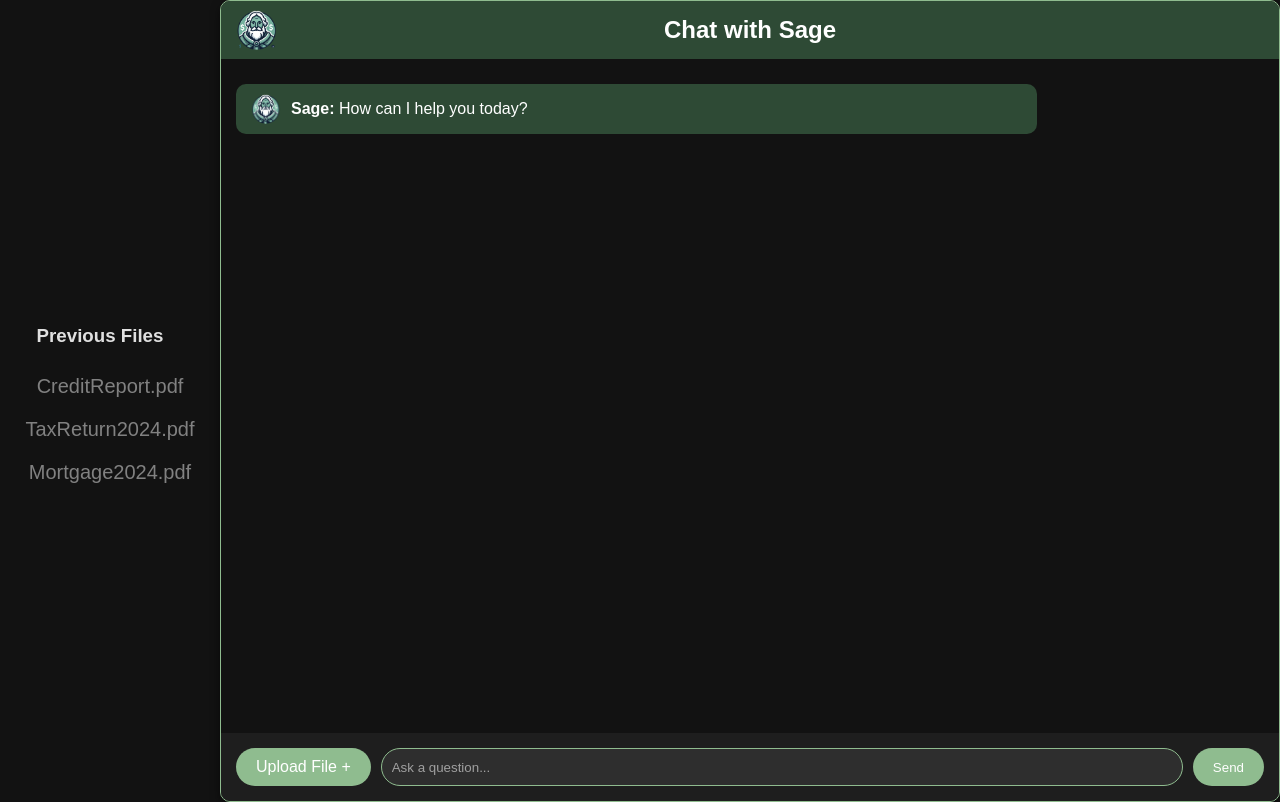
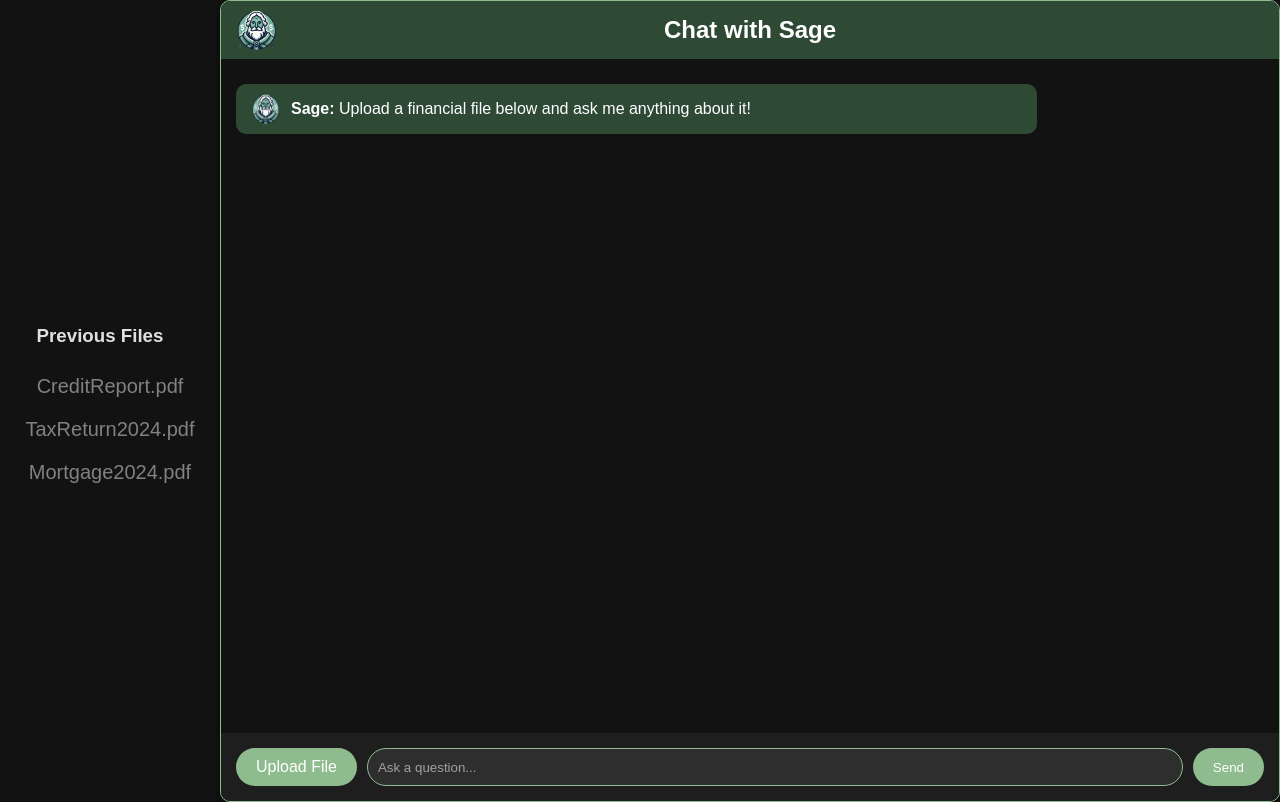
Before and after one commit to kkaushik03/FinSage, a Django app: page /process_input/ in a window 1280 px wide. Run offline with Django 5.2, Linux system fonts and the light colour scheme.

Commit message:
frontend

```diff
--- a/project/score/templates/score/index.html
+++ b/project/score/templates/score/index.html
@@ -238,7 +238,7 @@
             {% if previous_responses|length == 0 %}
                 <div class="message sage">
                     <img src="{% static 'score/images/logo.png' %}" alt="Sage Logo">
-                    <span><strong>Sage:</strong> How can I help you today?</span>
+                    <span><strong>Sage:</strong> Upload a financial file below and ask me anything about it!</span>
                 </div>
             {% endif %}
 
@@ -262,7 +262,7 @@
                 {% csrf_token %}
 
                 <!-- Custom File Upload Button -->
-                <label for="file" class="file-label">Upload File +</label>
+                <label for="file" class="file-label">Upload File</label>
                 <input type="file" name="file" id="file" class="file-input">
 
                 <!-- Question Input -->
```
